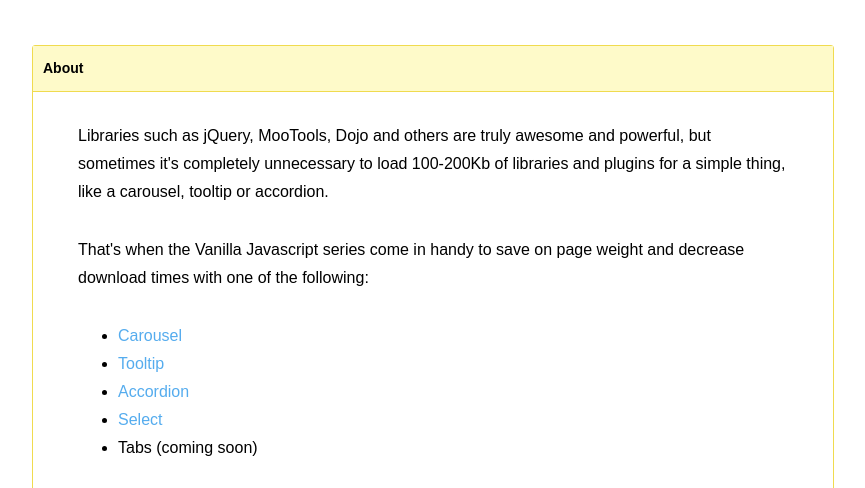
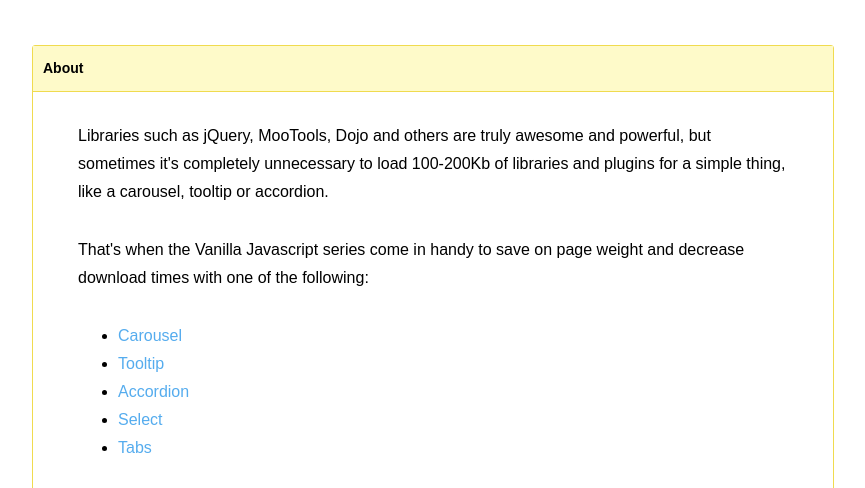
Before and after one commit to zoltantothcom/vanilla-js-tooltip, a plain HTML site: page index.html in a window 1280 px wide. Shown: the part 312-800 px from the top of the page, without its empty margins (207-1072 px from the left). Drawn offline with Linux system fonts and the light colour scheme.

Commit message:
Link to tabs added

```diff
--- a/index.html
+++ b/index.html
@@ -29,7 +29,7 @@
             <li><a href="//zoltantothcom.github.io/vanilla-js-tooltip/" target="_blank">Tooltip</a></li>
             <li><a href="//zoltantothcom.github.io/vanilla-js-accordion/" target="_blank">Accordion</a></li>
             <li><a href="//zoltantothcom.github.io/vanilla-js-select/" target="_blank">Select</a></li>
-            <li>Tabs (coming soon)</li>
+            <li><a href="//zoltantothcom.github.io/vanilla-js-tabs/" target="_blank">Tabs</a></li>
         </ul>
 
         <p class="smaller">&mdash; Inspired by the blazing fast, lightweight, cross-platform <a href="http://vanilla-js.com/" target="_blank">Vanilla JS</a> framework.</p>
```
